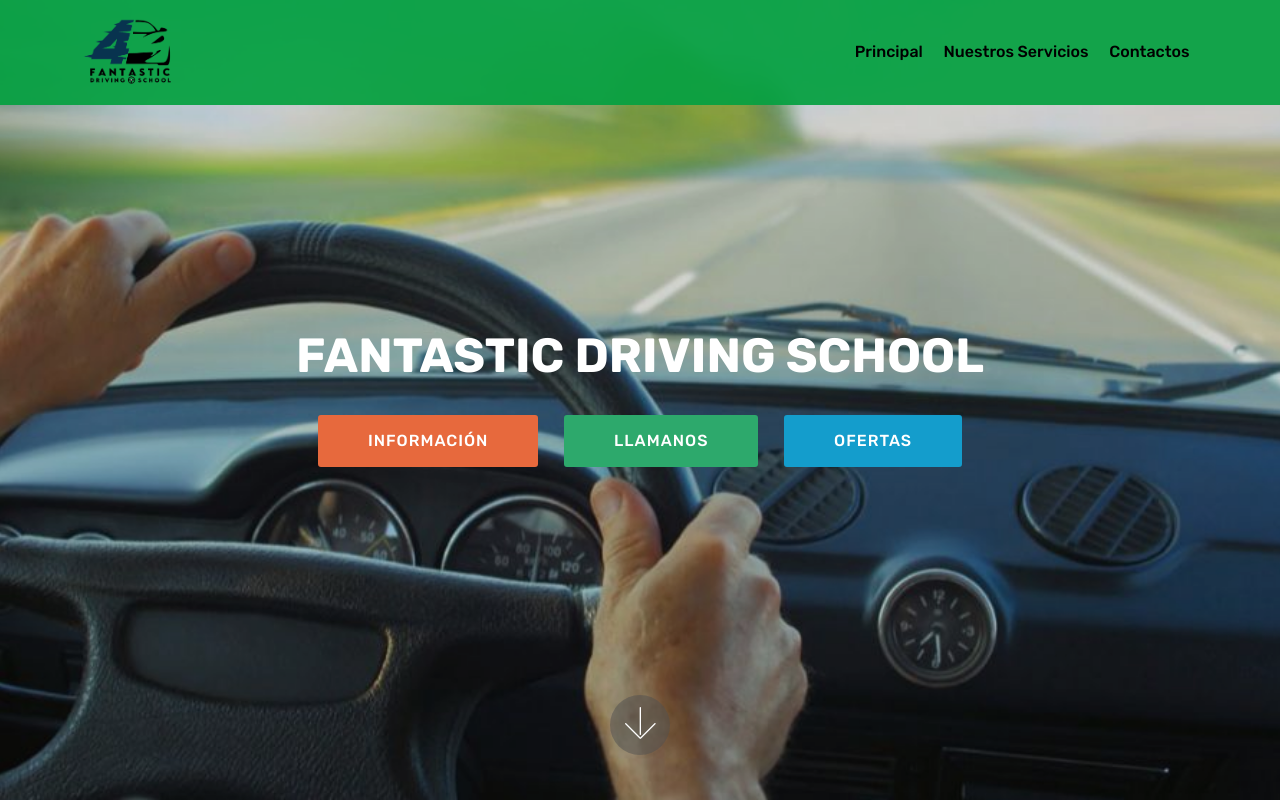
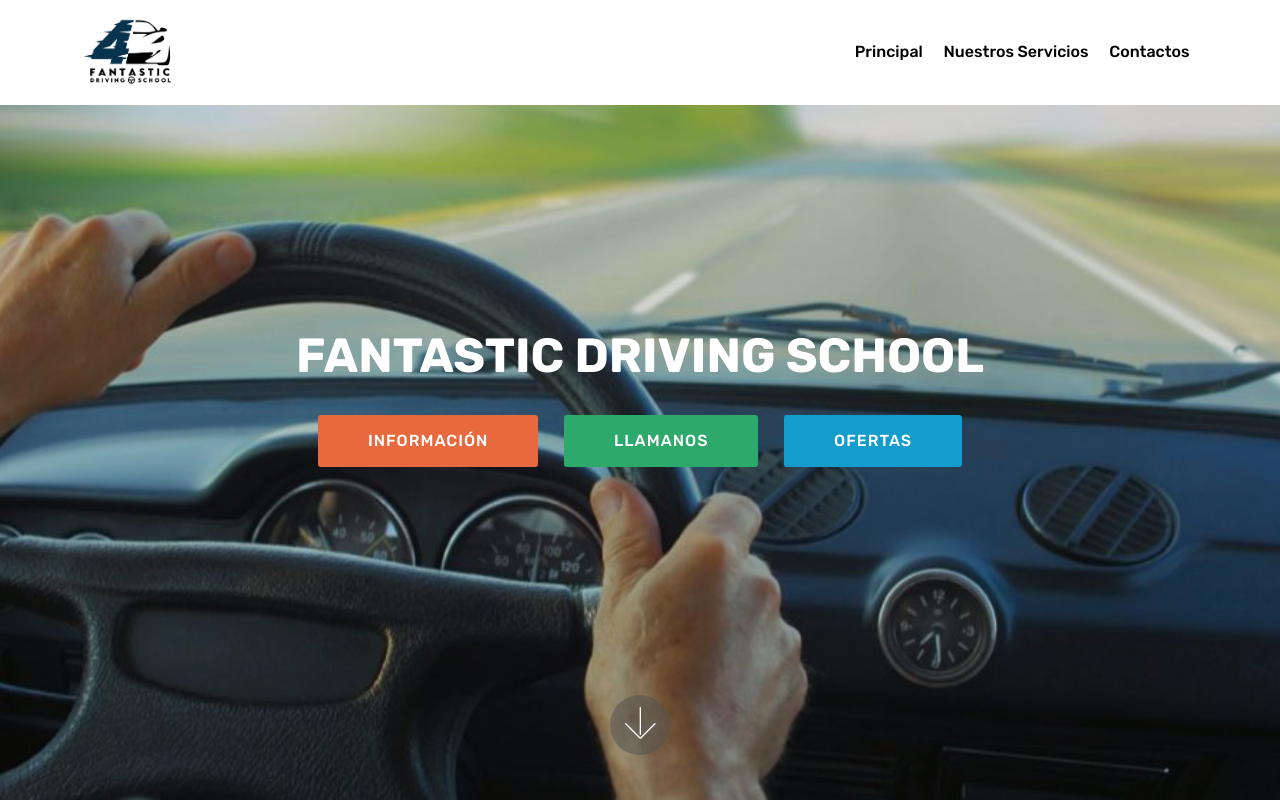
Before and after one commit to Jonagarme/PaginaEscuelaConduccion, a plain HTML site: page index.html in a window 1280 px wide. Shown: the top 802 px of the page. Drawn offline with Linux system fonts and the light colour scheme; files whose address does not match are found by name.

Commit message:
terminado

```diff
--- a/index.html
+++ b/index.html
@@ -41,7 +41,7 @@
     <section class="menu cid-s7IwizF018" once="menu" id="menu2-0">
       <nav
         class="navbar navbar-expand beta-menu navbar-dropdown align-items-center navbar-fixed-top navbar-toggleable-sm"
-        style="background-color: #07a142ef"
+        style="background-color: #ffffff"
       >
         <button
           class="navbar-toggler navbar-toggler-right"
```
